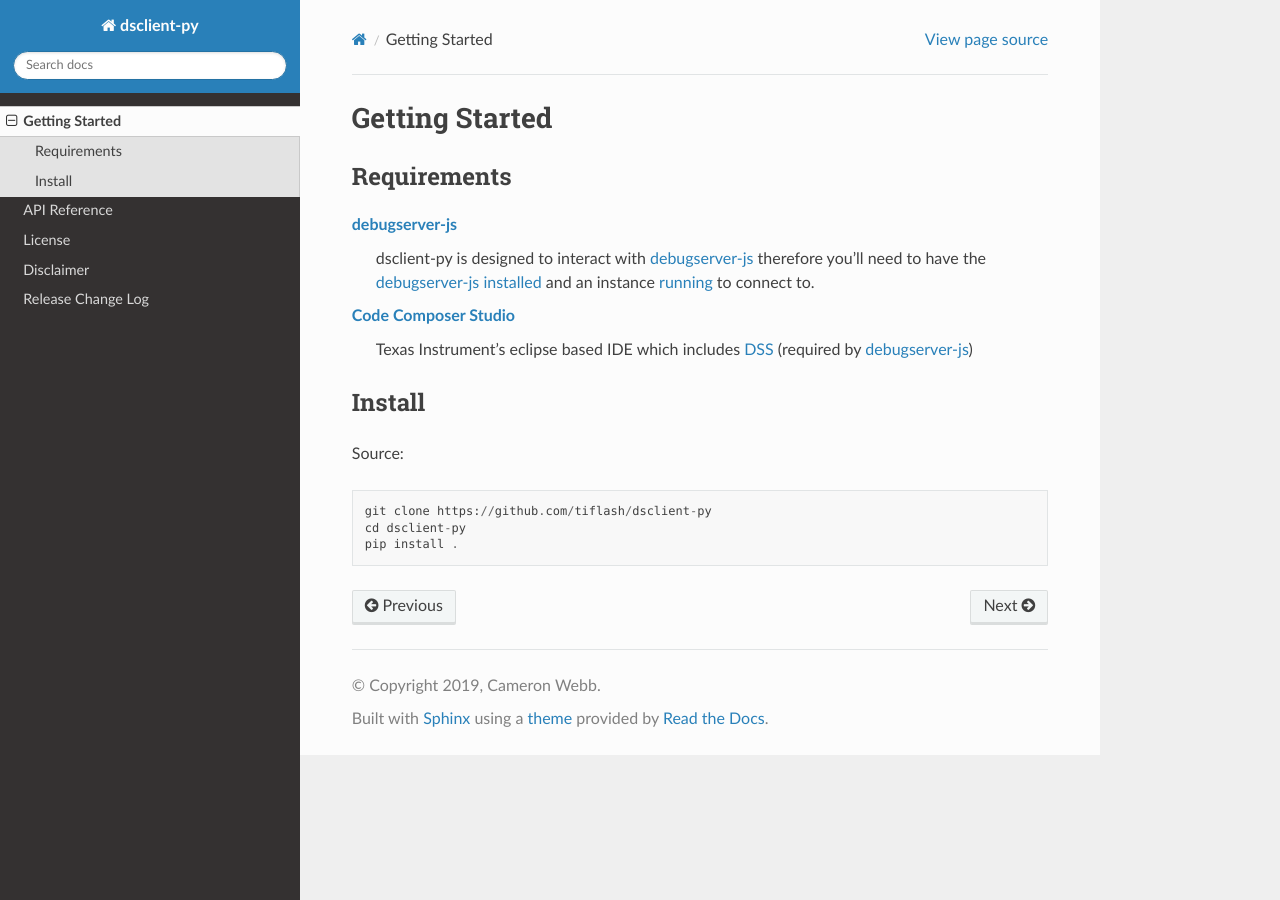
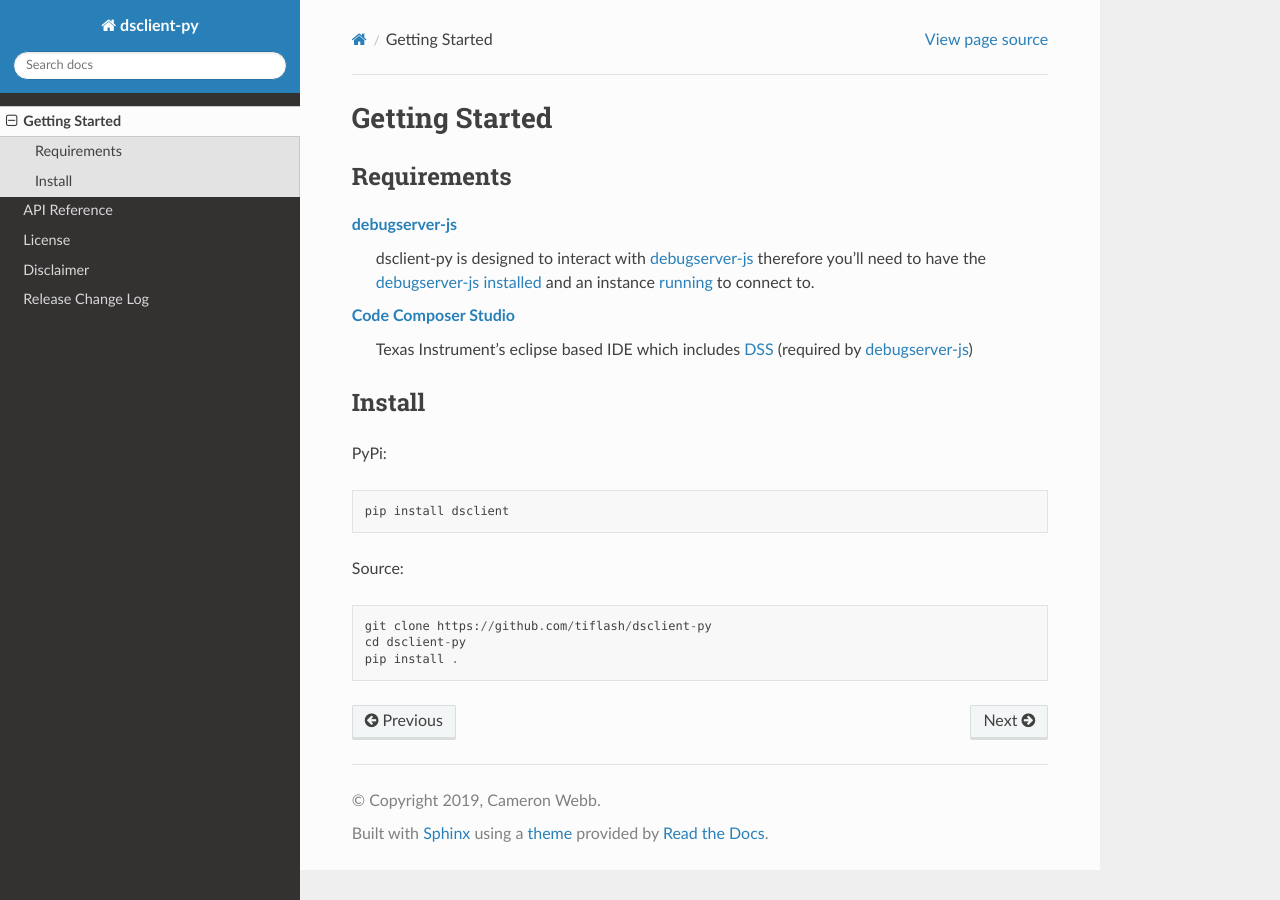
Before and after one commit to tiflash/debugclient-py, a Sphinx documentation site: the page built from docs/source/started.rst, in a window 1280 px wide. Built offline with Sphinx 7.4.7 and the Read the Docs theme 2.0.0, drawn with Linux system fonts in a browser that asks for light colours.

Commit message:
updated docs

```diff
--- a/docs/source/started.rst
+++ b/docs/source/started.rst
@@ -18,6 +18,13 @@ Requirements
 Install
 =======
 
+PyPi:
+
+::
+
+    pip install dsclient
+
+
 Source:
 
 ::
```
